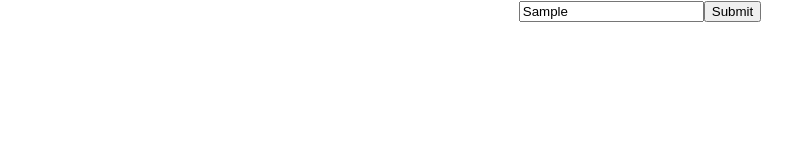
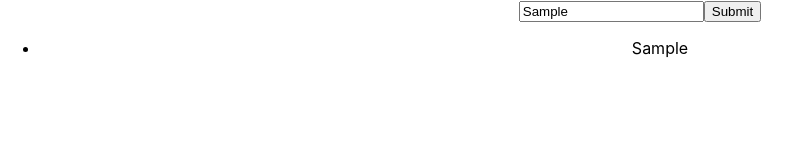
Before and after one commit to rafallukasik123/todolist, a React (Create React App) app: page / in a window 1280 px wide. Both pictures are taken after typing "Sample" into the empty fields and a click on the input "Submit". Shown: the top 160 px of the page, without its empty margins (0-801 px from the left). Built offline with nearby package versions, Linux system fonts and the light colour scheme.

Commit message:
dzialajace dodwanie postow

```diff
--- a/src/App.js
+++ b/src/App.js
@@ -31,9 +31,9 @@ this.setState({
 handleSubmit =e=>{
   e.preventDefault();
   const temp= {tekst : this.state.item.tekst , key : Date.now()};
-  console.log(temp);
+
   let tempTable  = [...this.state.tablica,temp];
-  console.log(tempTable);
+
   this.setState({
     tablica: tempTable,
   })
@@ -48,7 +48,7 @@ handleSubmit =e=>{
     return (
       <div className="App">
       <Dodawanie change={this.handlechange} submit={this.handleSubmit} />
-      <Wyswietlanie result={this.item} />
+      <Wyswietlanie result={this.state.tablica} />
 
       </div>
     );
--- a/src/komponenty/Wyswietlanie.js
+++ b/src/komponenty/Wyswietlanie.js
@@ -3,12 +3,28 @@ import React, { Component } from 'react';
 
 
 class Wyswietlanie extends Component {
-  render() {
-    return (
-      <div className="App">
+
+constructor(){
+  super();
+}
 
 
-      </div>
+  createTask(item){
+    return <li key={item.key}>{item.tekst}</li>
+  }
+
+
+  render() {
+
+
+const table=this.props.result;
+
+const listItems=table.map(this.createTask);
+
+
+    return (
+
+     <ul>{listItems}</ul>
     );
   }
 }
```
